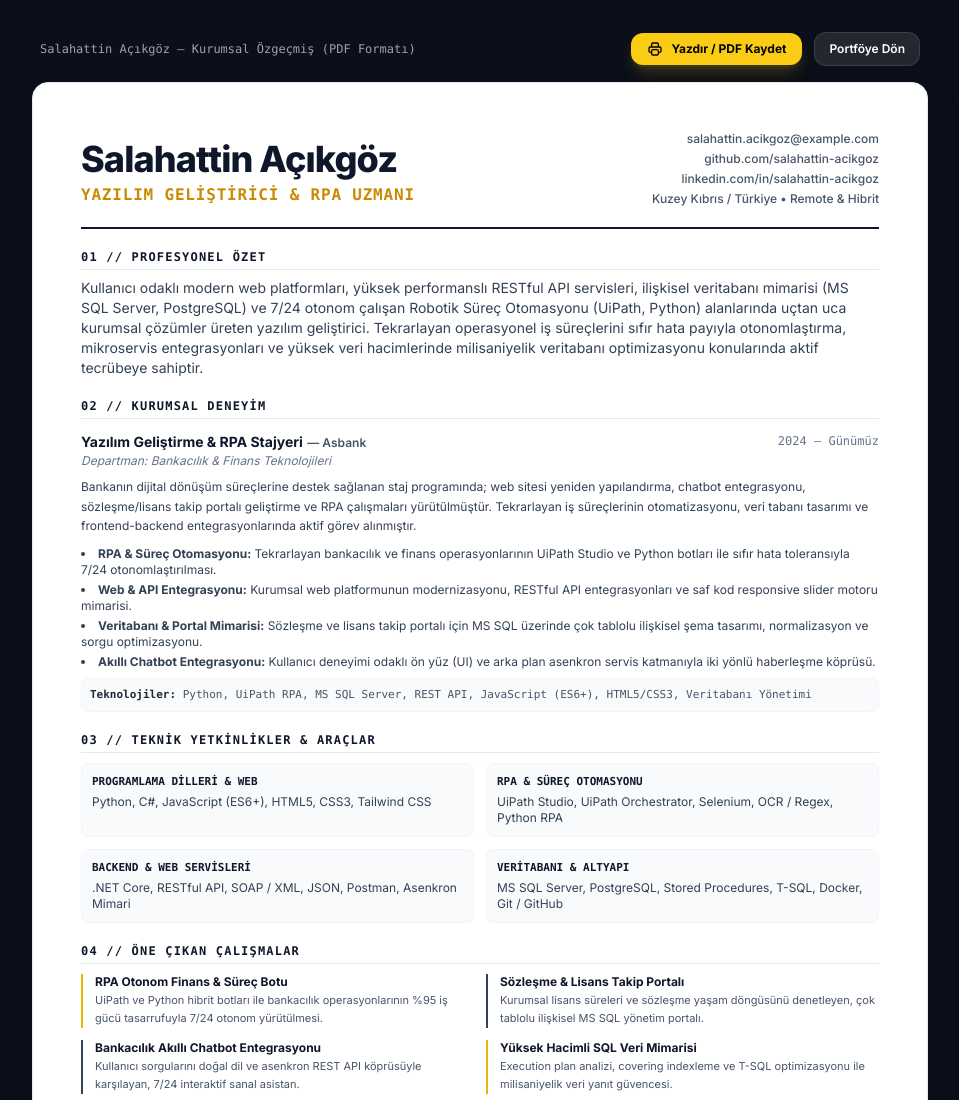
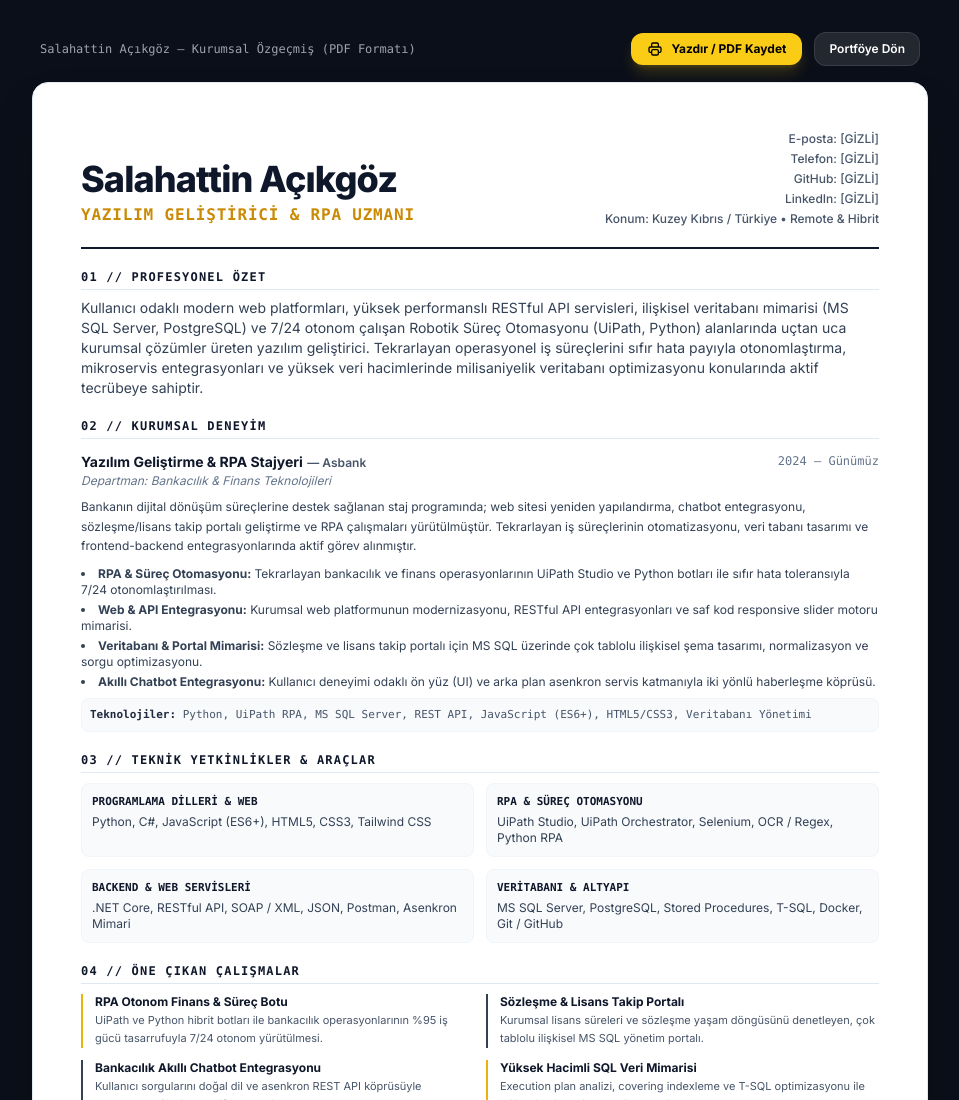
Before and after one commit to salahattinac/salahattin-portfolio, a website: page cv.html in a window 1280 px wide. Shown: the top 1100 px of the page, without its empty margins (160-1119 px from the left). Drawn offline with nearby package versions, Linux system fonts and the light colour scheme.

Commit message:
Update cv.html

```diff
--- a/cv.html
+++ b/cv.html
@@ -71,10 +71,11 @@
                 </div>
             </div>
             <div class="text-xs text-slate-600 space-y-1 sm:text-right font-medium">
-                <div>salahattin.acikgoz@example.com</div>
-                <div>github.com/salahattin-acikgoz</div>
-                <div>linkedin.com/in/salahattin-acikgoz</div>
-                <div>Kuzey Kıbrıs / Türkiye • Remote & Hibrit</div>
+                <div>E-posta: [GİZLİ]</div>
+                <div>Telefon: [GİZLİ]</div>
+                <div>GitHub: [GİZLİ]</div>
+                <div>LinkedIn: [GİZLİ]</div>
+                <div>Konum: Kuzey Kıbrıs / Türkiye • Remote & Hibrit</div>
             </div>
         </header>
 
```
